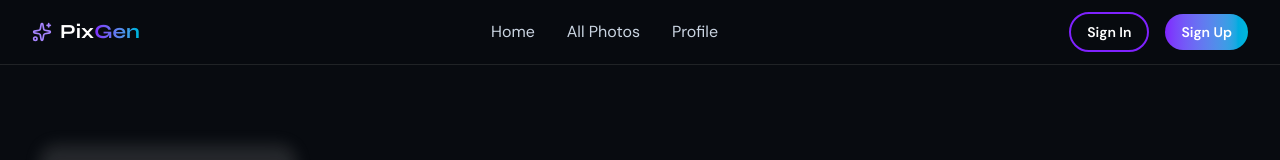
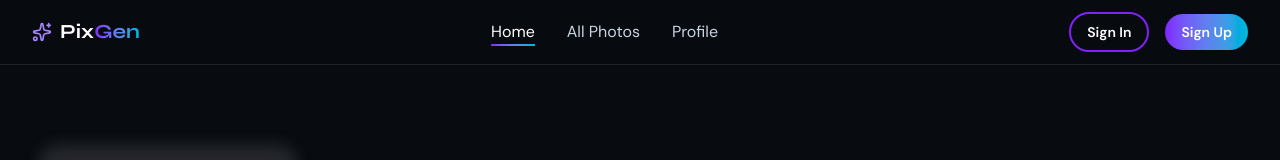
Before and after one commit to imarufbillah/pixgen, a Next.js app: page / in a window 1280 px wide. Shown: the top 160 px of the page. Built offline with nearby package versions, Linux system fonts and the light colour scheme; grey boxes are pictures that could not be loaded.

Commit message:
feat: enhance Navbar component; add active link highlighting for better navigation experience

```diff
--- a/src/components/Navbar.jsx
+++ b/src/components/Navbar.jsx
@@ -1,6 +1,7 @@
 "use client";
 
 import Link from "next/link";
+import { usePathname } from "next/navigation";
 import { Sparkles, Menu, X } from "lucide-react";
 import { useState } from "react";
 import GradientButton from "./GradientButton";
@@ -8,12 +9,21 @@ import GhostButton from "./GhostButton";
 
 export default function Navbar({ isLoggedIn = false }) {
   const [mobileMenuOpen, setMobileMenuOpen] = useState(false);
+  const pathname = usePathname();
 
   const navLinks = [
     { href: "/", label: "Home" },
     { href: "/photos", label: "All Photos" },
     { href: "/profile", label: "Profile" },
   ];
+
+  // Function to check if a link is active
+  const isActiveLink = (href) => {
+    if (href === "/") {
+      return pathname === "/";
+    }
+    return pathname.startsWith(href);
+  };
 
   return (
     <>
@@ -37,18 +47,32 @@ export default function Navbar({ isLoggedIn = false }) {
 
             {/* Desktop Navigation */}
             <ul className="hidden md:flex items-center gap-6 lg:gap-8" role="menubar">
-              {navLinks.map((link) => (
+              {navLinks.map((link) => {
+                const isActive = isActiveLink(link.href);
+                return (
                   <li key={link.href} role="none">
                     <Link
                       href={link.href}
-                    className="relative text-sm lg:text-base text-slate-300 hover:text-white transition-colors duration-300 group"
+                      className={`relative text-sm lg:text-base transition-colors duration-300 group ${
+                        isActive
+                          ? "text-white"
+                          : "text-slate-300 hover:text-white"
+                      }`}
                       role="menuitem"
                     >
                       {link.label}
-                    <span className="absolute -bottom-1 left-0 w-0 h-0.5 bg-linear-to-r from-violet-600 to-cyan-500 group-hover:w-full transition-all duration-300" aria-hidden="true" />
+                      <span
+                        className={`absolute -bottom-1 left-0 h-0.5 bg-linear-to-r from-violet-600 to-cyan-500 transition-all duration-300 ${
+                          isActive
+                            ? "w-full"
+                            : "w-0 group-hover:w-full"
+                        }`}
+                        aria-hidden="true"
+                      />
                     </Link>
                   </li>
-              ))}
+                );
+              })}
             </ul>
 
             {/* Desktop Auth Buttons */}
@@ -109,16 +133,23 @@ export default function Navbar({ isLoggedIn = false }) {
       {mobileMenuOpen && (
         <div className="fixed inset-0 z-40 bg-[#080b10] md:hidden" id="mobile-menu" role="dialog" aria-modal="true">
           <nav className="flex flex-col items-center justify-center h-full gap-8 px-8" aria-label="Mobile navigation">
-            {navLinks.map((link) => (
+            {navLinks.map((link) => {
+              const isActive = isActiveLink(link.href);
+              return (
                 <Link
                   key={link.href}
                   href={link.href}
                   onClick={() => setMobileMenuOpen(false)}
-                className="text-2xl font-bold text-white hover:text-violet-400 transition-colors font-syne"
+                  className={`text-2xl font-bold transition-colors font-syne ${
+                    isActive
+                      ? "text-violet-400"
+                      : "text-white hover:text-violet-400"
+                  }`}
                 >
                   {link.label}
                 </Link>
-            ))}
+              );
+            })}
 
             <div className="flex flex-col gap-4 w-full max-w-xs mt-8">
               {isLoggedIn ? (
```
Lines whose indentation alone changed are shown as unchanged.
